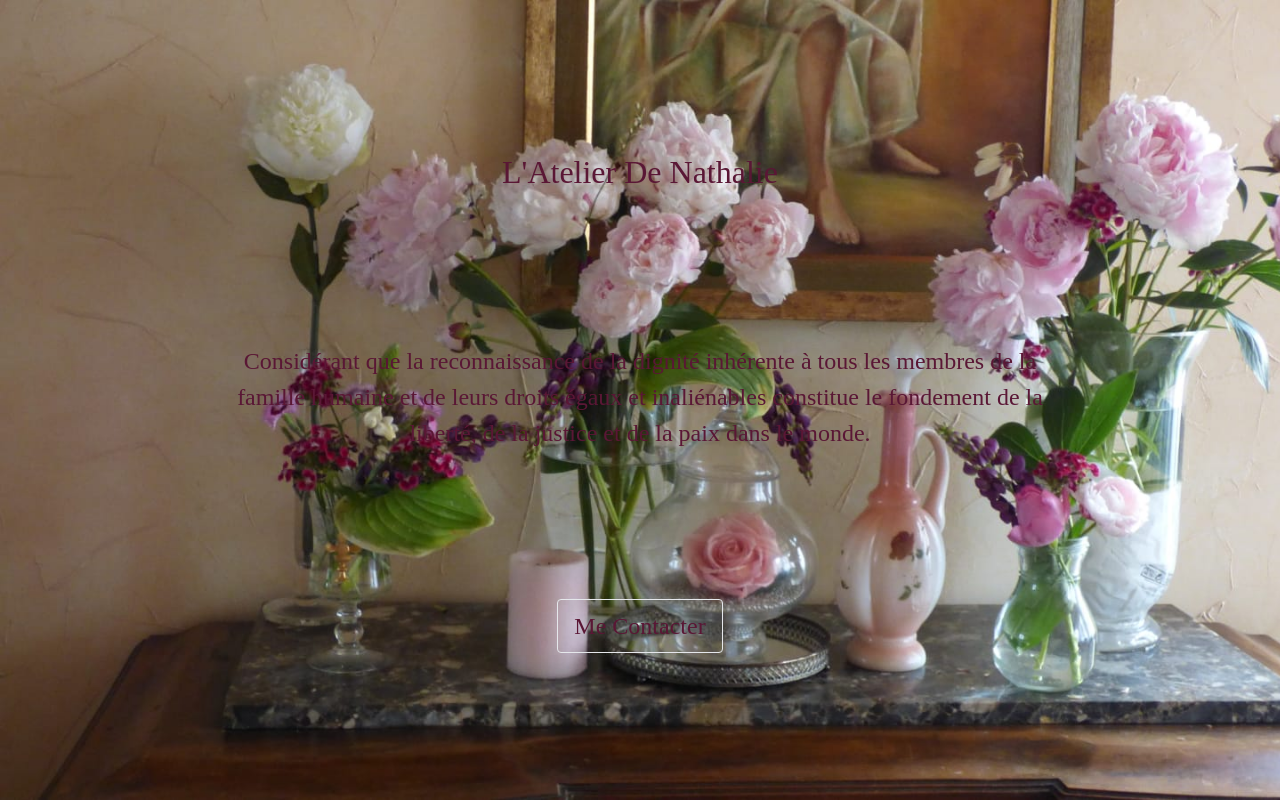
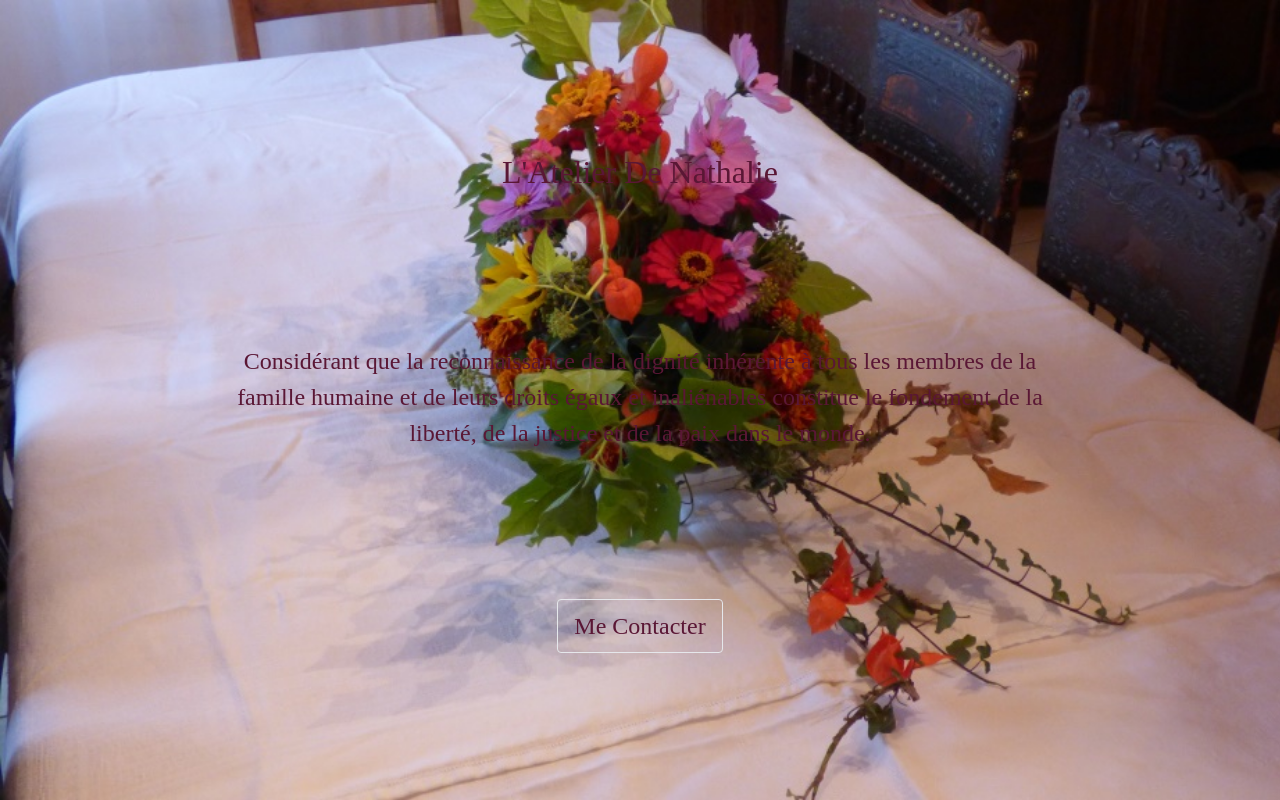
Before and after one commit to GNT-N/atelier-de-nathalie, a Next.js app: page / in a window 1280 px wide. Built offline with nearby package versions, Linux system fonts and the light colour scheme.

Commit message:
update home

```diff
--- a/src/app/page.js
+++ b/src/app/page.js
@@ -30,7 +30,7 @@ export default function Home() {
             <section
                 className={`${styles.section} font-script flex flex-col justify-center items-center h-screen bg-cover`}
                 // background écran accueil page home
-                style={{ backgroundImage: `url("/images/test_accueil.jpg")` }}
+                style={{ backgroundImage: `url("/images/titi.jpg")` }}
             >
                 <h1 className="my-auto">L&apos;Atelier De Nathalie</h1>
                 <p className="w-2/3 text-center font-size:3xl">
--- a/src/app/vegetaux_personnels/page.js
+++ b/src/app/vegetaux_personnels/page.js
@@ -74,6 +74,7 @@ export default function Personnels() {
                     <section className={styles.section}>
                         <p className="mt-96">Page Photos</p>
                     </section>
+
                     {/* ------------------------------ Fin page photos Printemps ------------------------------ */}
 
                     <hr className="w-2/3 mx-auto border-none" />
```
Also changed, not shown: public/images/titi.JPG (added).
